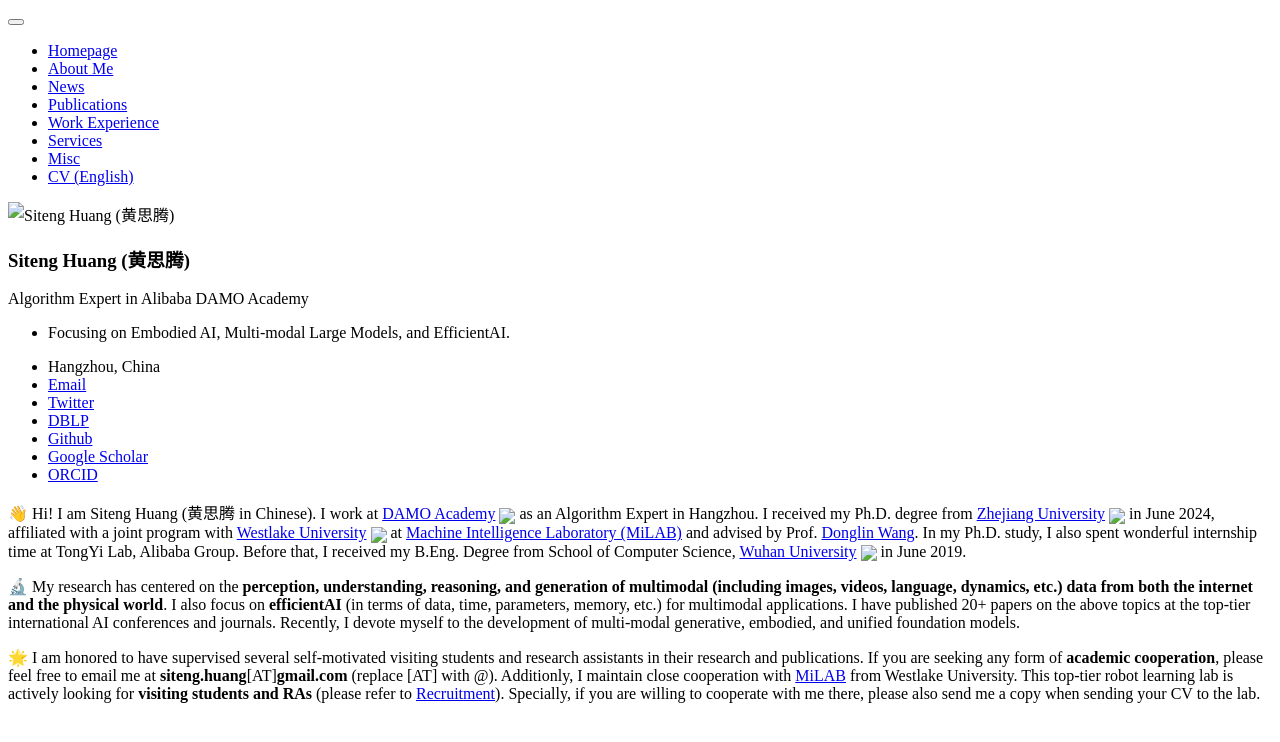
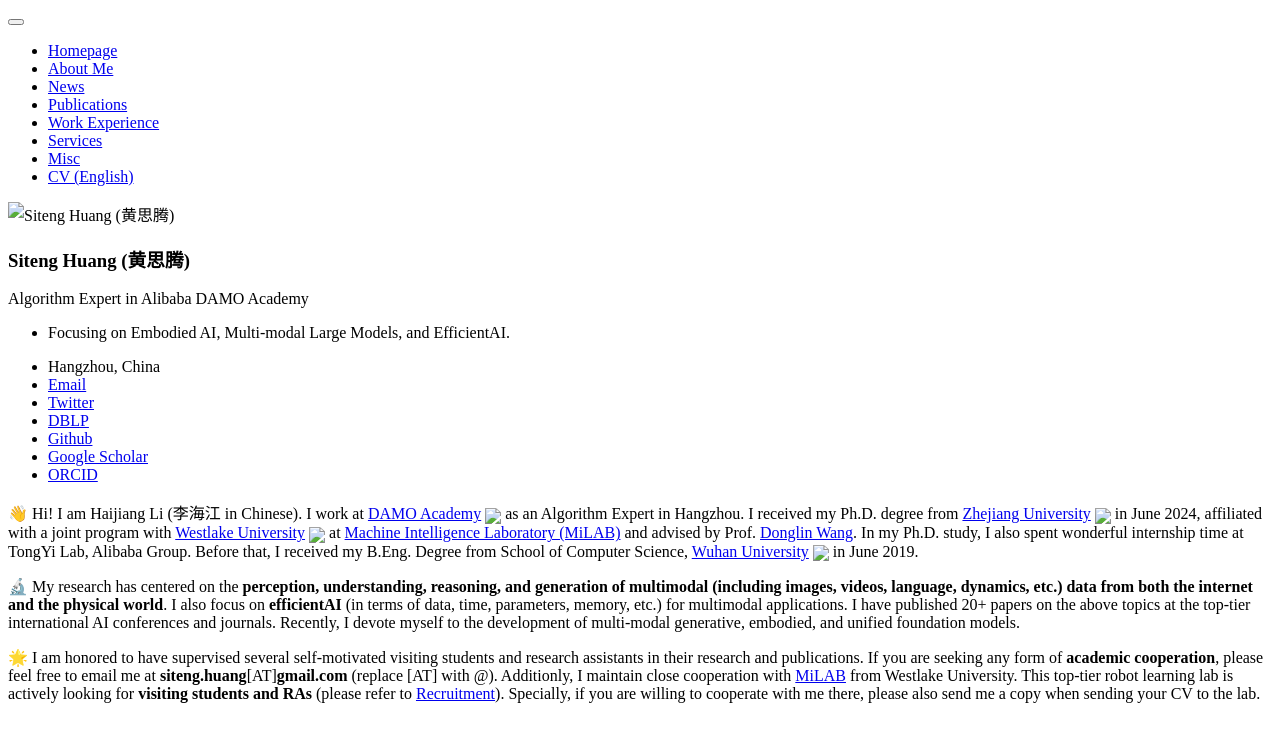
Before and after one commit to bighuang624/bighuang624.github.io, a Jekyll site: the page built from _pages/includes/intro.md, in a window 1280 px wide. Shown: the top 742 px of the page. Built offline with Jekyll 4.4.1, drawn with Linux system fonts in a browser that asks for light colours; our own code applies the rules of GitHub Pages for plain Markdown files.

Commit message:
Update intro.md

```diff
--- a/_pages/includes/intro.md
+++ b/_pages/includes/intro.md
@@ -1,4 +1,4 @@
-👋 Hi! I am Siteng Huang (黄思腾 in Chinese). I work at [DAMO Academy](https://damo.alibaba.com/) <a href='https://damo.alibaba.com/' target="_blank"><img src='./images/alibaba.png' align="center" style='vertical-align: middle; width: 78px;'></a> as an Algorithm Expert in Hangzhou. I received my Ph.D. degree from [Zhejiang University](http://www.zju.edu.cn/) <a href="http://www.zju.edu.cn/" target="_blank"><img src='./images/zju.png' align="center" style='vertical-align: middle; width: 19px;'></a> in June 2024, affiliated with a joint program with [Westlake University](https://www.westlake.edu.cn/) <a href="https://www.westlake.edu.cn/" target="_blank"><img src='./images/westlake.png' align="center" style='vertical-align: middle; width: 19px;'></a> at [Machine Intelligence Laboratory (MiLAB)](https://milab.westlake.edu.cn/) and advised by Prof. [Donglin Wang](https://en.westlake.edu.cn/faculty/donglin-wang.html). In my Ph.D. study, I also spent wonderful internship time at TongYi Lab, Alibaba Group. Before that, I received my B.Eng. Degree from School of Computer Science, [Wuhan University](https://www.whu.edu.cn/) <a href="https://www.whu.edu.cn/" target="_blank"><img src='./images/whu.png' align="center" style='vertical-align: middle; width: 19px;'></a> in June 2019.
+👋 Hi! I am Haijiang Li (李海江 in Chinese). I work at [DAMO Academy](https://damo.alibaba.com/) <a href='https://damo.alibaba.com/' target="_blank"><img src='./images/alibaba.png' align="center" style='vertical-align: middle; width: 78px;'></a> as an Algorithm Expert in Hangzhou. I received my Ph.D. degree from [Zhejiang University](http://www.zju.edu.cn/) <a href="http://www.zju.edu.cn/" target="_blank"><img src='./images/zju.png' align="center" style='vertical-align: middle; width: 19px;'></a> in June 2024, affiliated with a joint program with [Westlake University](https://www.westlake.edu.cn/) <a href="https://www.westlake.edu.cn/" target="_blank"><img src='./images/westlake.png' align="center" style='vertical-align: middle; width: 19px;'></a> at [Machine Intelligence Laboratory (MiLAB)](https://milab.westlake.edu.cn/) and advised by Prof. [Donglin Wang](https://en.westlake.edu.cn/faculty/donglin-wang.html). In my Ph.D. study, I also spent wonderful internship time at TongYi Lab, Alibaba Group. Before that, I received my B.Eng. Degree from School of Computer Science, [Wuhan University](https://www.whu.edu.cn/) <a href="https://www.whu.edu.cn/" target="_blank"><img src='./images/whu.png' align="center" style='vertical-align: middle; width: 19px;'></a> in June 2019.
 
 🔬 My research has centered on the **perception, understanding, reasoning, and generation of multimodal (including images, videos, language, dynamics, etc.) data from both the internet and the physical world**. I also focus on **efficientAI** (in terms of data, time, parameters, memory, etc.) for multimodal applications. I have published 20+ papers <a class='all_citation_badges' href="" target="_blank"></a> on the above topics at the top-tier international AI conferences and journals. Recently, I devote myself to the development of multi-modal generative, embodied, and unified foundation models.
 <!-- <a href="https://scholar.google.com/citations?user=mhpkWSYAAAAJ" target="_blank"><img src="https://img.shields.io/badge/dynamic/json?label=Paper%20Citations&query=total_citations&url=https%3A%2F%2Fcse.bth.se%2F~fer%2Fgooglescholar-api%2Fgooglescholar.php%3Fuser%3DmhpkWSYAAAAJ&logo=googlescholar&style=social" align="center" alt="Google Scholar"></a> -->
```
